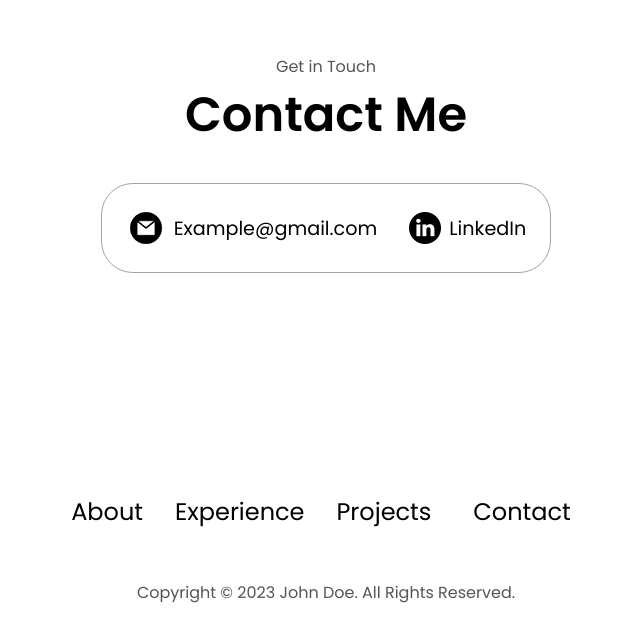
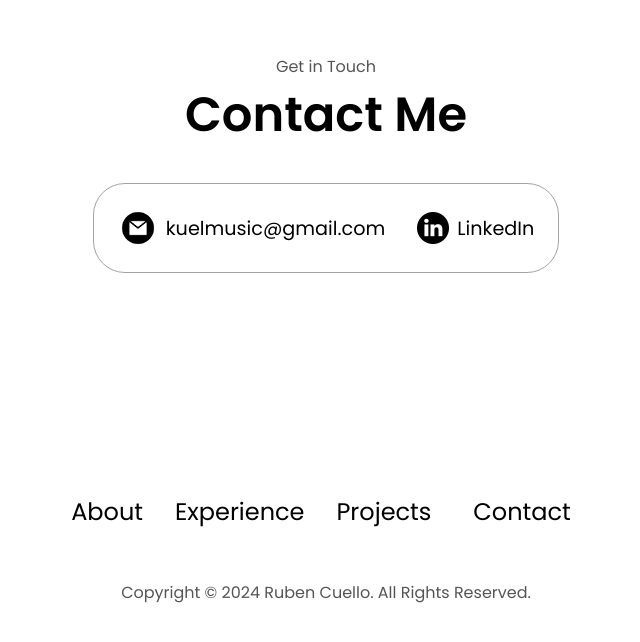
Before and after one commit to Ruben2691/portfolio, a plain HTML site: page index.html in a window 1280 px wide. Shown: the part 4311-4953 px from the top of the page, without its empty margins (314-954 px from the left). Drawn offline with Linux system fonts and the light colour scheme.

Commit message:
email update

```diff
--- a/index.html
+++ b/index.html
@@ -408,7 +408,7 @@
             alt="Email icon"
             class="icon contact-icon email-icon"
           />
-          <p><a href="mailto:examplemail@gmail.com">Example@gmail.com</a></p>
+          <p><a href="mailto:examplemail@gmail.com">kuelmusic@gmail.com</a></p>
         </div>
         <div class="contact-info-container">
           <img
@@ -434,7 +434,7 @@
           </ul>
         </div>
       </nav>
-      <p>Copyright &#169; 2023 John Doe. All Rights Reserved.</p>
+      <p>Copyright &#169; 2024 Ruben Cuello. All Rights Reserved.</p>
     </footer>
     <script src="script.js"></script>
   </body>
```
